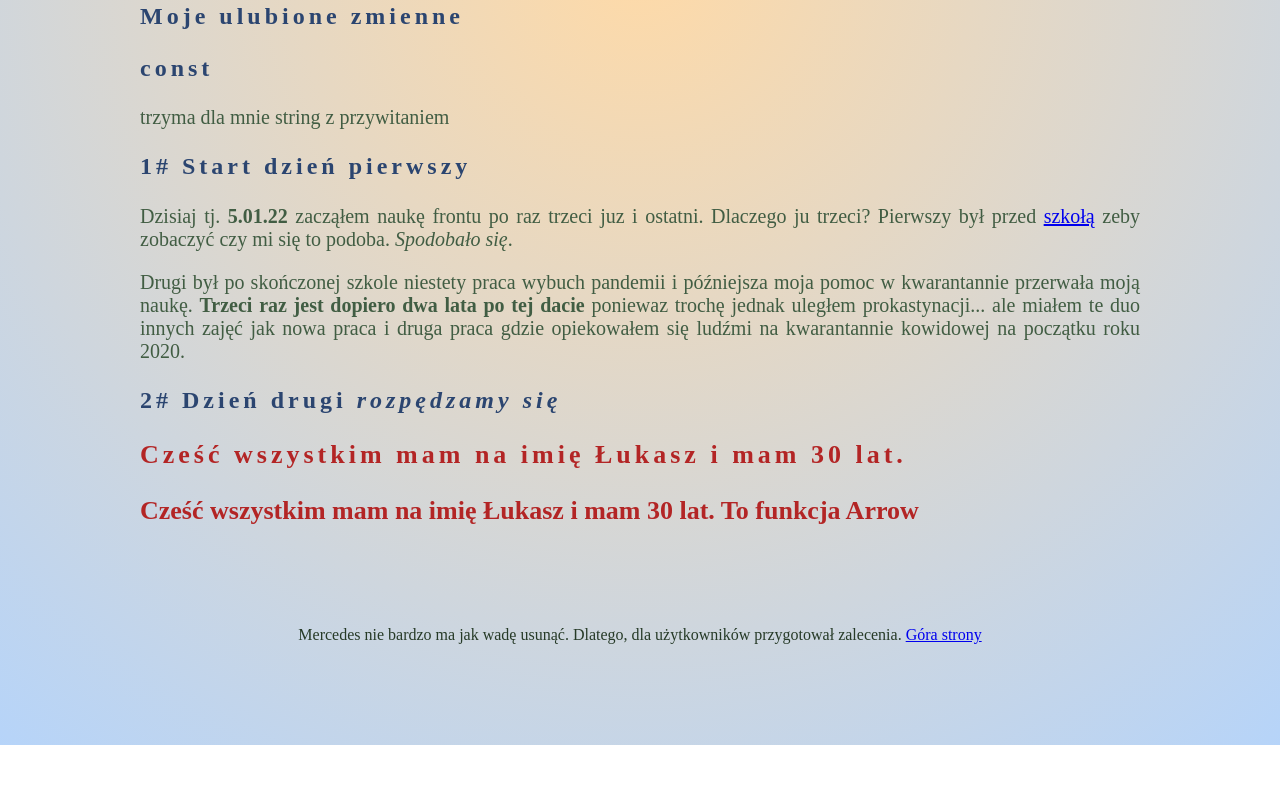
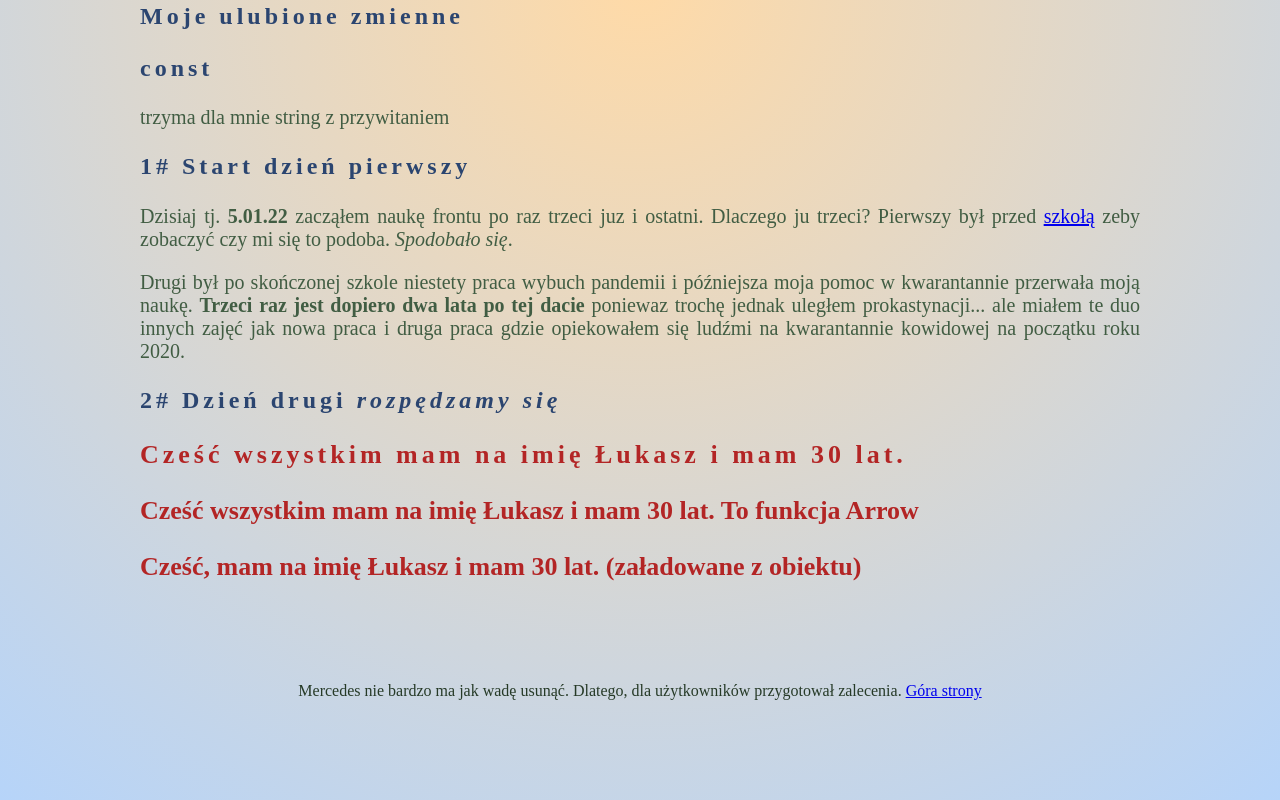
Before and after one commit to lukaszstepka/homepage, a plain HTML site: page nauka-JS.html in a window 1280 px wide. Shown: the part 834-1634 px from the top of the page. Before the commit the page ends 1579 px from the top, so only its background shows below. Drawn offline with Linux system fonts and the light colour scheme.

Commit message:
complite all tasks from week 5

```diff
--- a/main.js
+++ b/main.js
@@ -25,17 +25,18 @@ const sey_helloArrowFunction = (my_name, age) => {
 sey_helloArrowFunction(my_name, age);
 
 const obiectHello = {
-    myAge:30,
-    myName:"Łukasz",
-    myInfo:"Cześć, mam na imię: ",
-}
+  myAge: 30,
+  myName: "Łukasz",
+  myInfo: `Cześć, mam na imię `,
+};
 
+console.log(obiectHello.myInfo);
 
+const contentObject = document.querySelector(
+  ".article__day--jsContent--Object"
+);
 
-
-
-
-
+contentObject.innerHTML = `${obiectHello.myInfo}${obiectHello.myName} i mam ${obiectHello.myAge} lat. (załadowane z obiektu)`;
 
 console.log(obiectHello.myInfo);
 console.log(obiectHello.myName);
--- a/nauka-JS.html
+++ b/nauka-JS.html
@@ -35,7 +35,7 @@
       />
 
       <section>
-        <h2 class="article article__day ">Moje ulubione zmienne</h2>
+        <h2 class="article article__day">Moje ulubione zmienne</h2>
 
         <article>
           <h3 class="article article__day">const</h3>
@@ -67,8 +67,8 @@
             2# Dzień drugi <em>rozpędzamy się</em>
           </h3>
           <p class="article article__day article__day--jsContent"></p>
-          <p class = "article__day--jsContent--Arrow"></p>
-          <p class=".article__day--jsContent--Object"></p>
+          <p class="article__day--jsContent--Arrow"></p>
+          <p class="article__day--jsContent--Object"></p>
         </article>
       </section>
 
```
Also changed, not shown: style.css (+7 -6 lines).
